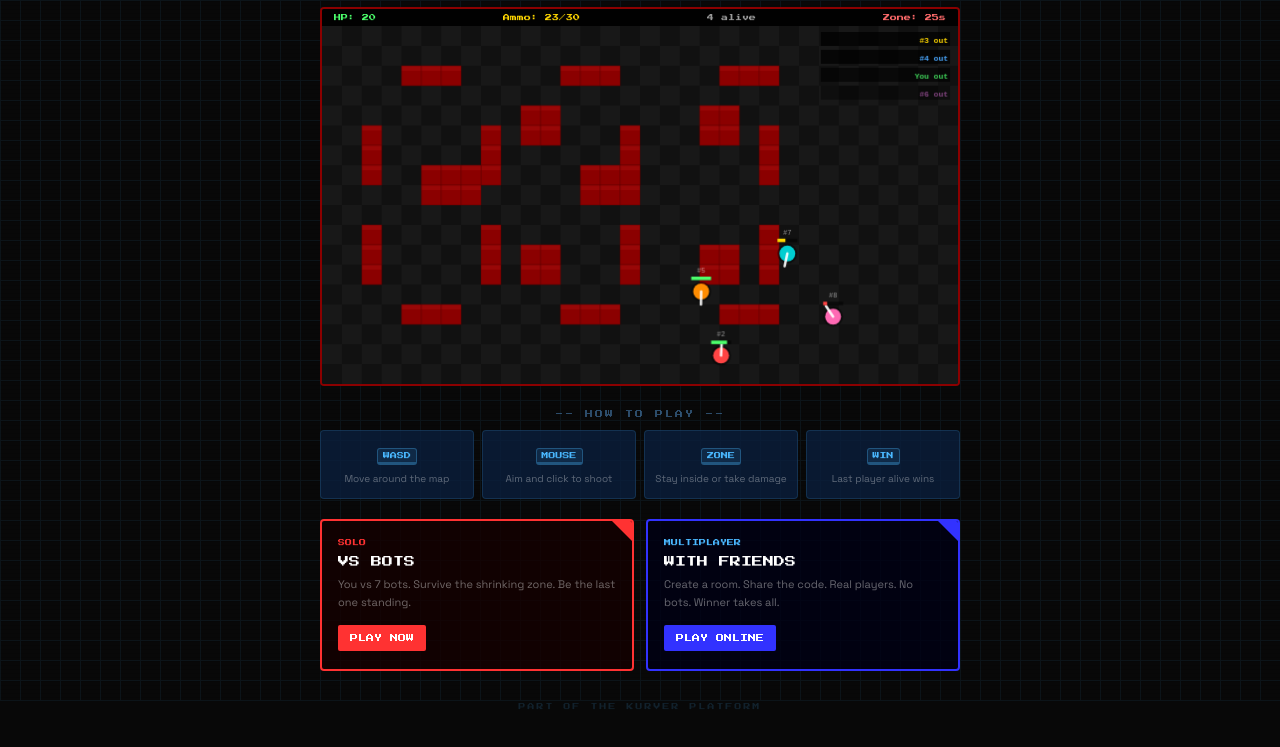
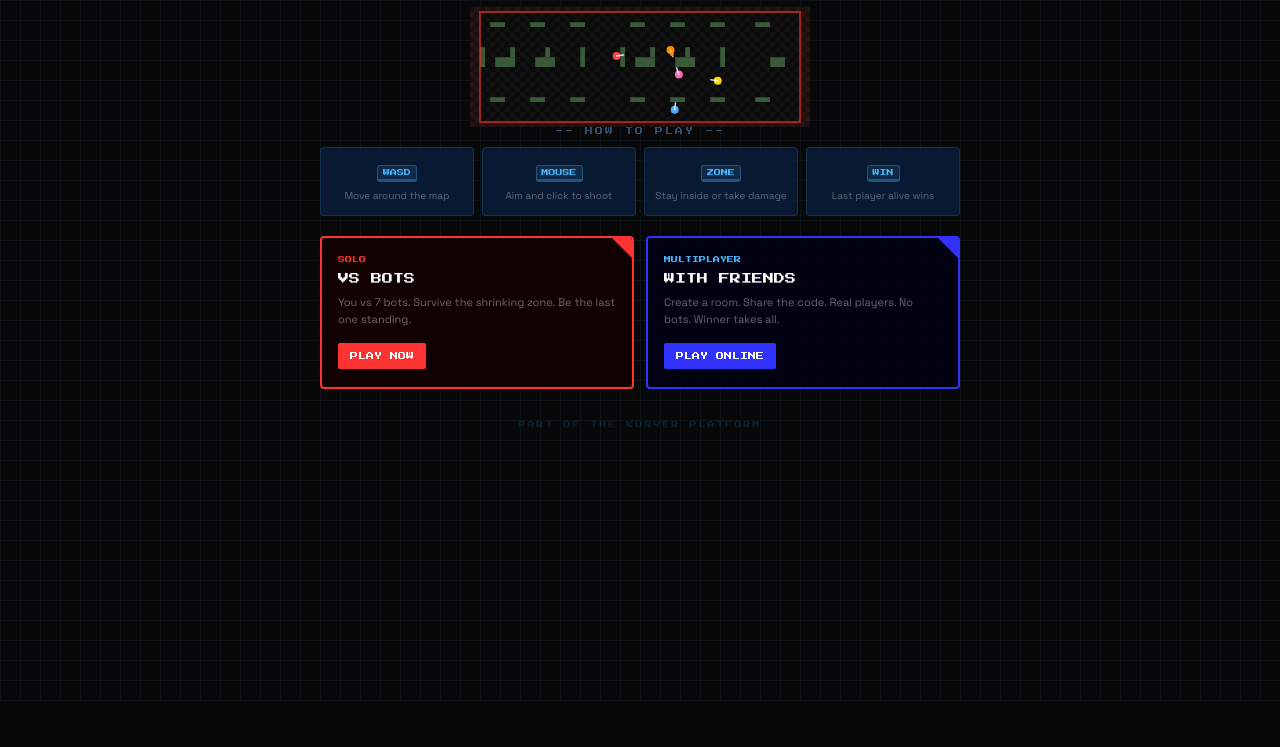
Before and after one commit to raheem101000-netizen/Battle-Royale-, a website: page web/home.html in a window 1280 px wide. Shown: the part 99-846 px from the top of the page. After the commit the page ends 800 px from the top, so only its background shows below. Drawn offline with Linux system fonts and the light colour scheme.

Commit message:
live bot simulation in minimap green walls

```diff
--- a/web/home.html
+++ b/web/home.html
@@ -54,14 +54,8 @@ canvas{display:block;width:100%;}
   <div class="game-title">PUZ ROYALE</div>
   <div class="game-sub">BATTLE ROYALE</div>
   <div class="zone-bar"><span class="zone-blink">▶</span><span>ZONE CLOSING</span><span class="zone-blink">◀</span></div>
-  <div class="game-wrap">
-    <div class="hud">
-      <span class="hud-hp" id="hud-hp">HP: 100</span>
-      <span class="hud-ammo" id="hud-ammo">Ammo: 30/30</span>
-      <span class="hud-alive" id="hud-alive">8 alive</span>
-      <span class="hud-zone" id="hud-zone">Zone: 30s</span>
-    </div>
-    <canvas id="game" width="640" height="360"></canvas>
+  <div class="map-preview">
+    <canvas class="map-canvas" id="minimap" width="340" height="120"></canvas>
   </div>
   <div class="how">
     <div class="how-title">-- HOW TO PLAY --</div>
@@ -92,101 +86,81 @@ canvas{display:block;width:100%;}
 </div>
 </div>
 <script>
-const canvas=document.getElementById('game');
+const canvas=document.getElementById('minimap');
 const ctx=canvas.getContext('2d');
-const W=640,H=360,TILE=20,R=8,SPEED=1.8,BSPEED=7;
-const WALL_DEFS=[
-  {x:4,y:2,w:3,h:1},{x:12,y:2,w:3,h:1},{x:20,y:2,w:3,h:1},
-  {x:4,y:14,w:3,h:1},{x:12,y:14,w:3,h:1},{x:20,y:14,w:3,h:1},
-  {x:2,y:5,w:1,h:3},{x:8,y:5,w:1,h:3},{x:15,y:5,w:1,h:3},{x:22,y:5,w:1,h:3},
-  {x:2,y:10,w:1,h:3},{x:8,y:10,w:1,h:3},{x:15,y:10,w:1,h:3},{x:22,y:10,w:1,h:3},
-  {x:5,y:7,w:3,h:2},{x:13,y:7,w:3,h:2},{x:10,y:4,w:2,h:2},{x:19,y:4,w:2,h:2},
-  {x:10,y:11,w:2,h:2},{x:19,y:11,w:2,h:2},
+const W=340,H=120,TILE=5,R=4,SPEED=0.7,BSPEED=4;
+const walls=[
+  {x:20,y:15,w:15,h:5},{x:60,y:15,w:15,h:5},{x:100,y:15,w:15,h:5},
+  {x:20,y:90,w:15,h:5},{x:60,y:90,w:15,h:5},{x:100,y:90,w:15,h:5},
+  {x:10,y:40,w:5,h:20},{x:40,y:40,w:5,h:20},{x:75,y:40,w:5,h:20},{x:110,y:40,w:5,h:20},
+  {x:25,y:50,w:20,h:10},{x:65,y:50,w:20,h:10},
+  {x:160,y:15,w:15,h:5},{x:200,y:15,w:15,h:5},{x:240,y:15,w:15,h:5},
+  {x:160,y:90,w:15,h:5},{x:200,y:90,w:15,h:5},{x:240,y:90,w:15,h:5},
+  {x:150,y:40,w:5,h:20},{x:180,y:40,w:5,h:20},{x:215,y:40,w:5,h:20},{x:250,y:40,w:5,h:20},
+  {x:165,y:50,w:20,h:10},{x:205,y:50,w:20,h:10},
+  {x:285,y:15,w:15,h:5},{x:300,y:50,w:15,h:10},{x:285,y:90,w:15,h:5},
 ];
-const walls=[];
-WALL_DEFS.forEach(p=>{for(let dx=0;dx<p.w;dx++)for(let dy=0;dy<p.h;dy++)walls.push({x:(p.x+dx)*TILE,y:(p.y+dy)*TILE,w:TILE,h:TILE});});
 function wallHit(x,y,r){return walls.some(w=>x+r>w.x&&x-r<w.x+w.w&&y+r>w.y&&y-r<w.y+w.h);}
 function inZone(x,y,z){return x>=z&&x<=W-z&&y>=z&&y<=H-z;}
-function spawnPos(){let x,y,t=0;do{x=30+Math.random()*(W-60);y=30+Math.random()*(H-60);t++;}while(wallHit(x,y,12)&&t<200);return{x,y};}
+function spawnPos(){let x,y,t=0;do{x=10+Math.random()*(W-20);y=10+Math.random()*(H-20);t++;}while(wallHit(x,y,6)&&t<200);return{x,y};}
 const COLORS=['#4CFF6C','#FF4444','#FFD700','#4BA8FF','#FF8C00','#DA70D6','#00CED1','#FF69B4'];
-const NAMES=['You','#2','#3','#4','#5','#6','#7','#8'];
-function mkPlayer(i){const p=spawnPos();return{x:p.x,y:p.y,hp:100,maxHp:100,alive:true,angle:Math.random()*Math.PI*2,targetAngle:Math.random()*Math.PI*2,color:COLORS[i],name:NAMES[i],wander:Math.random()*Math.PI*2,wanderT:0,shootT:Math.floor(Math.random()*40),shootRate:35+Math.floor(Math.random()*30),cooldown:0,ammo:30,reloading:false,reloadT:0,isYou:i===0};}
-let players,bullets,zone,zoneT,elims,frame,resetting;
-function init(){players=NAMES.map((_,i)=>mkPlayer(i));bullets=[];zone=0;zoneT=30;elims=[];frame=0;resetting=false;}
+function mkBot(i){const p=spawnPos();return{x:p.x,y:p.y,hp:100,alive:true,angle:Math.random()*Math.PI*2,wander:Math.random()*Math.PI*2,wanderT:0,shootT:Math.floor(Math.random()*40),shootRate:40+Math.floor(Math.random()*30),cooldown:0,ammo:30,reloading:false,reloadT:0,color:COLORS[i%COLORS.length]};}
+let bots,bullets,zone,zoneT,zoneFrame,resetting;
+function init(){bots=COLORS.map((_,i)=>mkBot(i));bullets=[];zone=0;zoneT=30;zoneFrame=0;resetting=false;}
 init();
-function shoot(p,tx,ty){if(p.ammo<=0||p.cooldown>0)return;const dx=tx-p.x,dy=ty-p.y,d=Math.hypot(dx,dy);if(!d)return;const s=(Math.random()-0.5)*0.06;bullets.push({x:p.x,y:p.y,vx:(dx/d)*BSPEED+Math.cos(s)*0.3,vy:(dy/d)*BSPEED+Math.sin(s)*0.3,color:p.color,owner:p,life:65,r:3});p.ammo--;p.cooldown=14;}
-function movePlayer(p,dx,dy){const nx=p.x+dx*SPEED,ny=p.y+dy*SPEED;if(nx-R>=0&&nx+R<=W&&!wallHit(nx,p.y,R-1))p.x=nx;if(ny-R>=0&&ny+R<=H&&!wallHit(p.x,ny,R-1))p.y=ny;}
-function botThink(p,dt){
-  if(!p.alive)return;
-  if(p.reloading){p.reloadT-=dt;if(p.reloadT<=0){p.reloading=false;p.ammo=30;}return;}
-  p.cooldown=Math.max(0,p.cooldown-dt);
-  const enemies=players.filter(q=>q.alive&&q!==p);
-  const target=enemies.reduce((best,e)=>{const d=Math.hypot(e.x-p.x,e.y-p.y);return(!best||d<best.d)?{p:e,d}:best;},null);
-  let dx=0,dy=0;
-  if(!inZone(p.x,p.y,zone)){const tx=W/2-p.x,ty=H/2-p.y,len=Math.hypot(tx,ty)||1;dx=tx/len;dy=ty/len;p.angle=Math.atan2(ty,tx);}
-  else if(target&&target.d<200){
-    const tx=target.p.x-p.x,ty=target.p.y-p.y,len=Math.hypot(tx,ty)||1;dx=tx/len;dy=ty/len;
-    p.targetAngle=Math.atan2(ty,tx);p.angle+=(p.targetAngle-p.angle)*0.15;
-    p.shootT-=dt;if(p.shootT<=0){shoot(p,target.p.x,target.p.y);p.shootT=p.shootRate;}
-    if(p.ammo<=3){p.reloading=true;p.reloadT=80;}
-    if(target.d>80)movePlayer(p,dx,dy);else{const perp=p.angle+Math.PI/2;movePlayer(p,Math.cos(perp),Math.sin(perp));}
+function shoot(b,tx,ty){if(b.ammo<=0||b.cooldown>0)return;const dx=tx-b.x,dy=ty-b.y,d=Math.hypot(dx,dy);if(!d)return;bullets.push({x:b.x,y:b.y,vx:(dx/d)*BSPEED,vy:(dy/d)*BSPEED,color:b.color,owner:b,life:40,r:2});b.ammo--;b.cooldown=12;}
+function moveBot(b,dx,dy){const nx=b.x+dx*SPEED,ny=b.y+dy*SPEED;if(nx-R>=0&&nx+R<=W&&!wallHit(nx,b.y,R-1))b.x=nx;if(ny-R>=0&&ny+R<=H&&!wallHit(b.x,ny,R-1))b.y=ny;}
+function think(b,dt){
+  if(!b.alive)return;
+  if(b.reloading){b.reloadT-=dt;if(b.reloadT<=0){b.reloading=false;b.ammo=30;}return;}
+  b.cooldown=Math.max(0,b.cooldown-dt);
+  const enemies=bots.filter(q=>q.alive&&q!==b);
+  const target=enemies.reduce((best,e)=>{const d=Math.hypot(e.x-b.x,e.y-b.y);return(!best||d<best.d)?{p:e,d}:best;},null);
+  if(!inZone(b.x,b.y,zone)){const tx=W/2-b.x,ty=H/2-b.y,len=Math.hypot(tx,ty)||1;moveBot(b,tx/len,ty/len);b.angle=Math.atan2(ty,tx);return;}
+  if(target&&target.d<120){
+    const tx=target.p.x-b.x,ty=target.p.y-b.y,len=Math.hypot(tx,ty)||1;
+    b.angle+=(Math.atan2(ty,tx)-b.angle)*0.15;
+    b.shootT-=dt;if(b.shootT<=0){shoot(b,target.p.x,target.p.y);b.shootT=b.shootRate;}
+    if(b.ammo<=2){b.reloading=true;b.reloadT=60;}
+    if(target.d>40)moveBot(b,tx/len,ty/len);
     return;
-  }else{
-    p.wanderT-=dt;if(p.wanderT<=0){if(target){p.wander=Math.atan2(target.p.y-p.y,target.p.x-p.x)+(Math.random()-0.5)*1.0;}else{p.wander+=(Math.random()-0.5)*0.8;}p.wanderT=30+Math.random()*40;}
-    dx=Math.cos(p.wander);dy=Math.sin(p.wander);p.angle+=(p.wander-p.angle)*0.1;
-    if(wallHit(p.x+dx*SPEED*4,p.y+dy*SPEED*4,R)){p.wander+=Math.PI*(0.4+Math.random()*0.6);p.wanderT=10;}
   }
-  movePlayer(p,dx,dy);
-  if(!inZone(p.x,p.y,zone)){p.hp-=0.25;if(p.hp<=0)killPlayer(p);}
+  b.wanderT-=dt;
+  if(b.wanderT<=0){if(target)b.wander=Math.atan2(target.p.y-b.y,target.p.x-b.x)+(Math.random()-0.5)*1.2;else b.wander+=(Math.random()-0.5)*1.0;b.wanderT=20+Math.random()*30;}
+  b.angle+=(b.wander-b.angle)*0.1;
+  if(wallHit(b.x+Math.cos(b.wander)*SPEED*5,b.y+Math.sin(b.wander)*SPEED*5,R)){b.wander+=Math.PI*(0.4+Math.random()*0.6);b.wanderT=8;}
+  moveBot(b,Math.cos(b.wander),Math.sin(b.wander));
+  if(!inZone(b.x,b.y,zone)){b.hp-=0.2;if(b.hp<=0)b.alive=false;}
 }
-function killPlayer(p){if(!p.alive)return;p.alive=false;elims.unshift({text:p.name+' out',color:p.color,alpha:1,life:180});if(elims.length>5)elims.pop();document.getElementById('hud-alive').textContent=players.filter(q=>q.alive).length+' alive';}
-const offscreen=document.createElement('canvas');offscreen.width=W;offscreen.height=H;
-const octx=offscreen.getContext('2d');
-octx.fillStyle='#111';octx.fillRect(0,0,W,H);octx.fillStyle='#181818';
-for(let x=0;x<W;x+=TILE)for(let y=0;y<H;y+=TILE)if((x/TILE+y/TILE)%2===0)octx.fillRect(x,y,TILE,TILE);
-walls.forEach(w=>{octx.fillStyle='#8B0000';octx.fillRect(w.x,w.y,w.w,w.h);octx.fillStyle='rgba(255,60,60,0.12)';octx.fillRect(w.x,w.y,w.w,5);octx.strokeStyle='#600000';octx.lineWidth=0.5;octx.strokeRect(w.x,w.y,w.w,w.h);});
+const off=document.createElement('canvas');off.width=W;off.height=H;
+const octx=off.getContext('2d');
+octx.fillStyle='#111';octx.fillRect(0,0,W,H);
+for(let x=0;x<W;x+=TILE)for(let y=0;y<H;y+=TILE)if((x/TILE+y/TILE)%2===0){octx.fillStyle='#0a0a0a';octx.fillRect(x,y,TILE,TILE);}
+walls.forEach(w=>{
+  octx.fillStyle='#3a5a3a';octx.fillRect(w.x,w.y,w.w,w.h);
+  octx.fillStyle='#2a4a2a';octx.fillRect(w.x,w.y,w.w,1);octx.fillRect(w.x,w.y,1,w.h);
+});
+octx.strokeStyle='rgba(255,50,50,0.6)';octx.lineWidth=2;octx.strokeRect(10,5,W-20,H-10);
+octx.fillStyle='rgba(255,50,50,0.08)';octx.fillRect(0,0,W,5);octx.fillRect(0,H-5,W,5);octx.fillRect(0,5,10,H-10);octx.fillRect(W-10,5,10,H-10);
 let lastT=0;
 function loop(t){
-  const dt=Math.min((t-lastT)/16,3);lastT=t;frame++;
-  if(frame%55===0&&zoneT>0){zoneT--;if(zoneT<=0){zone+=14;zoneT=10;}document.getElementById('hud-zone').textContent='Zone: '+Math.max(0,zoneT)+'s';}
-  players.forEach(p=>{if(!p.isYou)botThink(p,dt);});
-  const you=players[0];
-  if(you.alive){
-    you.cooldown=Math.max(0,you.cooldown-dt);
-    if(you.reloading){you.reloadT-=dt;if(you.reloadT<=0){you.reloading=false;you.ammo=30;}}
-    you.wanderT-=dt;
-    if(you.wanderT<=0){const alive=players.filter(p=>p.alive&&!p.isYou);const tgt=alive[Math.floor(Math.random()*alive.length)];if(tgt)you.wander=Math.atan2(tgt.y-you.y,tgt.x-you.x)+(Math.random()-0.5)*0.6;else you.wander+=(Math.random()-0.5)*1.2;you.wanderT=25+Math.random()*35;}
-    if(!inZone(you.x,you.y,zone)){const tx=W/2-you.x,ty=H/2-you.y,len=Math.hypot(tx,ty)||1;you.wander=Math.atan2(ty,tx);}
-    const dx=Math.cos(you.wander),dy=Math.sin(you.wander);
-    if(wallHit(you.x+dx*SPEED*4,you.y+dy*SPEED*4,R))you.wander+=Math.PI*(0.4+Math.random()*0.6);
-    movePlayer(you,dx,dy);you.angle+=(you.wander-you.angle)*0.12;
-    const en=players.filter(p=>p.alive&&!p.isYou).sort((a,b)=>Math.hypot(a.x-you.x,a.y-you.y)-Math.hypot(b.x-you.x,b.y-you.y))[0];
-    if(en&&Math.hypot(en.x-you.x,en.y-you.y)<180){you.angle+=(Math.atan2(en.y-you.y,en.x-you.x)-you.angle)*0.2;you.shootT=(you.shootT||0)-dt;if((you.shootT||0)<=0){shoot(you,en.x,en.y);you.shootT=20;}}
-    if(you.ammo<=0&&!you.reloading){you.reloading=true;you.reloadT=80;}
-    if(!inZone(you.x,you.y,zone)){you.hp-=0.3;if(you.hp<=0)killPlayer(you);}
-    document.getElementById('hud-hp').textContent='HP: '+Math.max(0,Math.round(you.hp));
-    document.getElementById('hud-ammo').textContent=you.reloading?'Reloading...':'Ammo: '+you.ammo+'/30';
-  }
-  bullets=bullets.filter(b=>{b.x+=b.vx*dt;b.y+=b.vy*dt;b.life-=dt;if(b.life<=0||b.x<0||b.x>W||b.y<0||b.y>H||wallHit(b.x,b.y,2))return false;for(const p of players){if(!p.alive||p===b.owner)continue;if(Math.hypot(b.x-p.x,b.y-p.y)<R+b.r){p.hp-=20;if(p.hp<=0)killPlayer(p);return false;}}return true;});
-  if(players.filter(p=>p.alive).length<=1&&!resetting){resetting=true;setTimeout(()=>{init();},2500);}
-  ctx.drawImage(offscreen,0,0);
-  if(zone>0){ctx.fillStyle='rgba(255,40,40,0.13)';ctx.fillRect(0,0,W,zone);ctx.fillRect(0,H-zone,W,zone);ctx.fillRect(0,zone,zone,H-zone*2);ctx.fillRect(W-zone,zone,zone,H-zone*2);ctx.strokeStyle='rgba(255,70,70,0.75)';ctx.lineWidth=1.5;ctx.strokeRect(zone,zone,W-zone*2,H-zone*2);}
-  players.forEach(p=>{
-    if(!p.alive)return;
-    ctx.save();ctx.translate(p.x,p.y);
-    ctx.beginPath();ctx.arc(0,0,R+2,0,Math.PI*2);ctx.fillStyle='rgba(0,0,0,0.45)';ctx.fill();
-    ctx.beginPath();ctx.arc(0,0,R,0,Math.PI*2);ctx.fillStyle=p.color;ctx.fill();
-    if(p.isYou){ctx.beginPath();ctx.arc(0,0,R+2.5,0,Math.PI*2);ctx.strokeStyle='rgba(255,255,255,0.55)';ctx.lineWidth=1.5;ctx.stroke();}
-    const gx=Math.cos(p.angle)*(R+5),gy=Math.sin(p.angle)*(R+5);
-    ctx.beginPath();ctx.moveTo(0,0);ctx.lineTo(gx,gy);ctx.strokeStyle='rgba(255,255,255,0.92)';ctx.lineWidth=2.5;ctx.lineCap='round';ctx.stroke();
-    const hw=20,hx=-10,hy=-R-7;ctx.fillStyle='rgba(0,0,0,0.55)';ctx.fillRect(hx,hy,hw,3.5);
-    const pct=Math.max(0,p.hp/100);ctx.fillStyle=pct>0.5?'#4CFF6C':pct>0.25?'#FFD700':'#FF4444';ctx.fillRect(hx,hy,hw*pct,3.5);
-    ctx.fillStyle='rgba(255,255,255,0.55)';ctx.font='7px monospace';ctx.textAlign='center';ctx.fillText(p.name,0,-R-11);
+  const dt=Math.min((t-lastT)/16,3);lastT=t;zoneFrame++;
+  if(zoneFrame%55===0&&zoneT>0){zoneT--;if(zoneT<=0){zone+=8;zoneT=10;}}
+  bots.forEach(b=>think(b,dt));
+  bullets=bullets.filter(b=>{b.x+=b.vx*dt;b.y+=b.vy*dt;b.life-=dt;if(b.life<=0||b.x<0||b.x>W||b.y<0||b.y>H||wallHit(b.x,b.y,1))return false;for(const p of bots){if(!p.alive||p===b.owner)continue;if(Math.hypot(b.x-p.x,b.y-p.y)<R+b.r){p.hp-=25;if(p.hp<=0)p.alive=false;return false;}}return true;});
+  if(bots.filter(b=>b.alive).length<=1&&!resetting){resetting=true;setTimeout(()=>{init();},2000);}
+  ctx.drawImage(off,0,0);
+  if(zone>0){ctx.fillStyle='rgba(255,50,50,0.18)';ctx.fillRect(0,0,W,zone);ctx.fillRect(0,H-zone,W,zone);ctx.fillRect(0,zone,zone,H-zone*2);ctx.fillRect(W-zone,zone,zone,H-zone*2);ctx.strokeStyle='rgba(255,80,80,0.8)';ctx.lineWidth=1.5;ctx.strokeRect(zone,zone,W-zone*2,H-zone*2);}
+  bots.forEach(b=>{
+    if(!b.alive)return;
+    ctx.save();ctx.translate(b.x,b.y);
+    ctx.beginPath();ctx.arc(0,0,R+1,0,Math.PI*2);ctx.fillStyle='rgba(0,0,0,0.3)';ctx.fill();
+    ctx.beginPath();ctx.arc(0,0,R,0,Math.PI*2);ctx.fillStyle=b.color;ctx.fill();
+    const gx=Math.cos(b.angle)*(R+3),gy=Math.sin(b.angle)*(R+3);
+    ctx.beginPath();ctx.moveTo(0,0);ctx.lineTo(gx,gy);ctx.strokeStyle='rgba(255,255,255,0.8)';ctx.lineWidth=1.5;ctx.lineCap='round';ctx.stroke();
     ctx.restore();
   });
-  bullets.forEach(b=>{ctx.beginPath();ctx.arc(b.x,b.y,b.r,0,Math.PI*2);ctx.fillStyle=b.color;ctx.fill();ctx.beginPath();ctx.moveTo(b.x,b.y);ctx.lineTo(b.x-b.vx*3,b.y-b.vy*3);ctx.strokeStyle=b.color+'88';ctx.lineWidth=1.5;ctx.stroke();});
-  elims.forEach((e,i)=>{e.life-=dt;e.alpha=Math.min(1,e.life/30);ctx.globalAlpha=e.alpha;ctx.fillStyle='rgba(0,0,0,0.75)';ctx.fillRect(W-138,6+i*18,130,14);ctx.fillStyle=e.color;ctx.font='bold 8px monospace';ctx.textAlign='right';ctx.fillText(e.text,W-10,17+i*18);ctx.globalAlpha=1;});
-  elims=elims.filter(e=>e.life>0);
+  bullets.forEach(b=>{ctx.beginPath();ctx.arc(b.x,b.y,b.r,0,Math.PI*2);ctx.fillStyle=b.color;ctx.fill();ctx.beginPath();ctx.moveTo(b.x,b.y);ctx.lineTo(b.x-b.vx*2,b.y-b.vy*2);ctx.strokeStyle=b.color+'88';ctx.lineWidth=1;ctx.stroke();});
   requestAnimationFrame(loop);
 }
 requestAnimationFrame(loop);
```
